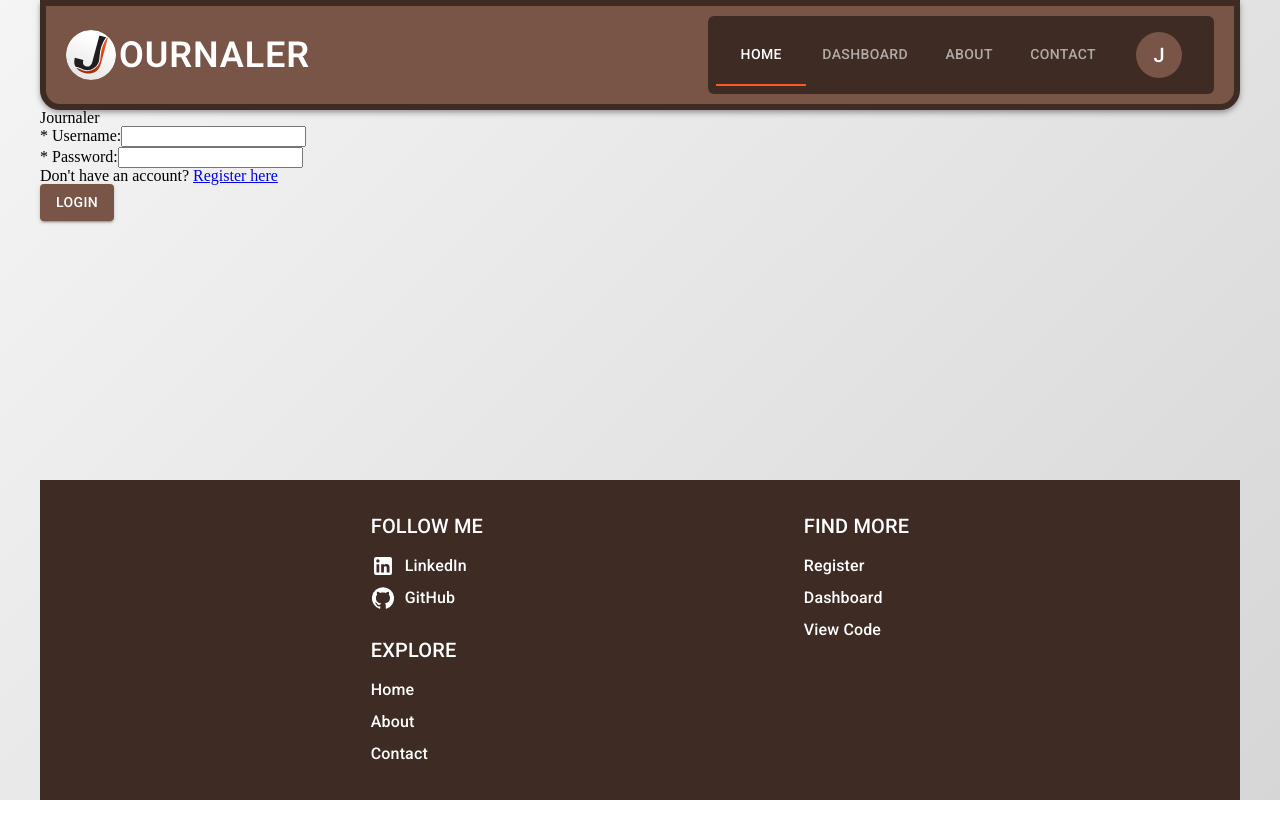
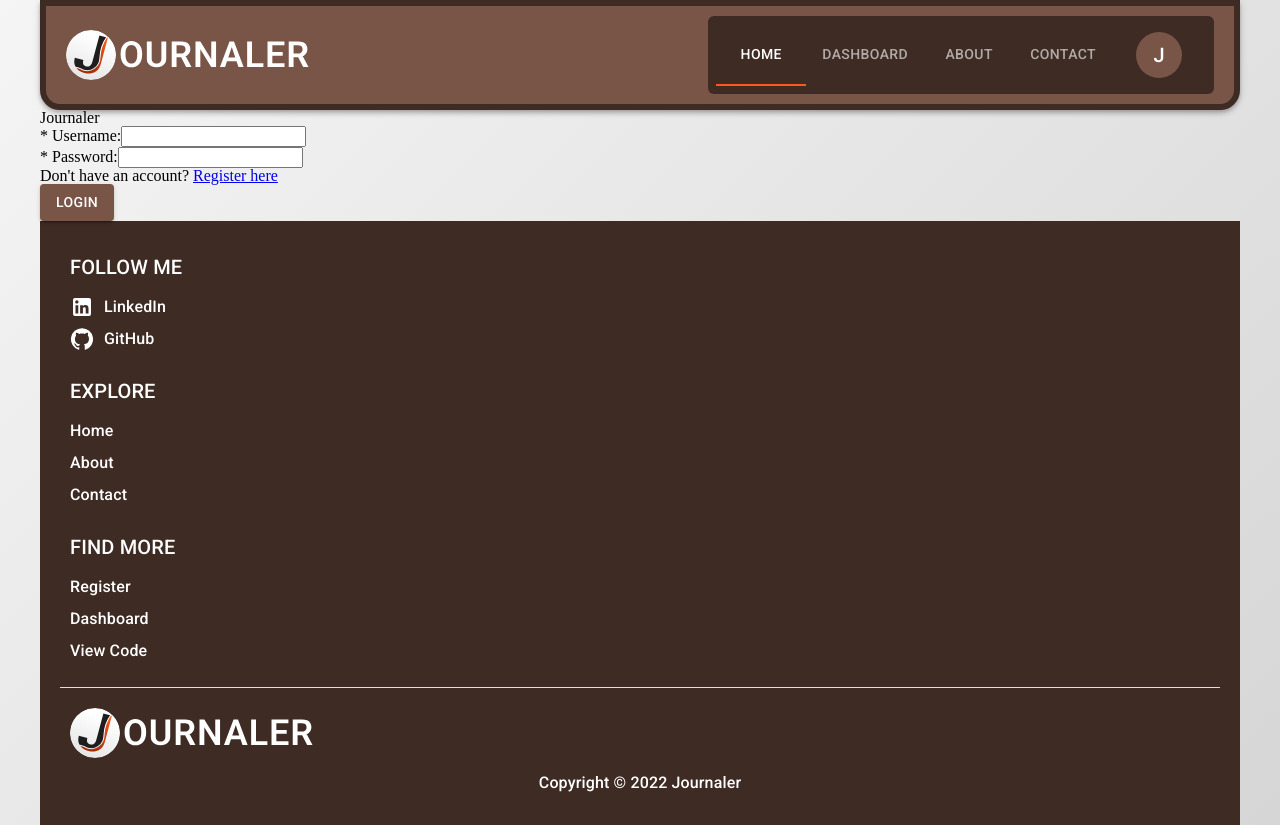
Before and after one commit to waylonturbes/journaler-frontend, a React (Create React App) app: page / in a window 1280 px wide. Before the commit the page ends 800 px from the top, so only its background shows below. Built offline with nearby package versions, Linux system fonts and the light colour scheme.

Commit message:
feat: add brand section with divider

```diff
--- a/src/components/base/Footer/MobileFooter.tsx
+++ b/src/components/base/Footer/MobileFooter.tsx
@@ -14,7 +14,8 @@ const MobileFooter = () => {
         p: "20px",
         backgroundColor: "primary.dark",
         display: "flex",
-        justifyContent: "space-evenly",
+        flexDirection: "column",
+        justifyContent: "center",
       }}
     >
       <Box>
@@ -67,6 +68,37 @@ const MobileFooter = () => {
           link="https://github.com/waylonturbes/journaler-frontend"
         />
       </List>
+      <Divider flexItem sx={{ bgcolor: "common.white", my: "10px" }} />
+      <Box
+        component="div"
+        sx={{
+          p: "10px",
+          display: "flex",
+          flexDirection: "column",
+          justifyContent: "space-evenly",
+          aligntContent: "center",
+        }}
+      >
+        <Box component={NavLink as any} to={"/"}>
+          <Box
+            component="img"
+            src={Brand}
+            alt="Journaler logo"
+            sx={{ height: "50px" }}
+          ></Box>
+        </Box>
+        <Typography
+          variant="body1"
+          sx={{
+            fontWeight: 500,
+            color: "common.white",
+            textAlign: "center",
+            marginTop: "10px",
+          }}
+        >
+          Copyright © 2022 Journaler
+        </Typography>
+      </Box>
     </Box>
   );
 };
```
